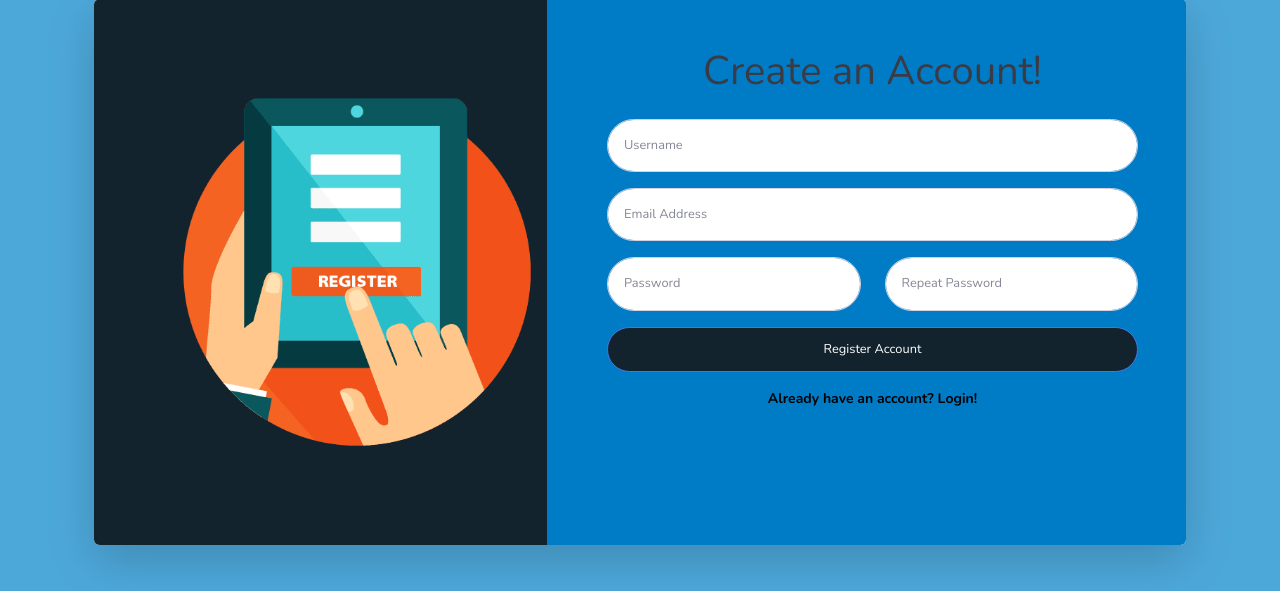
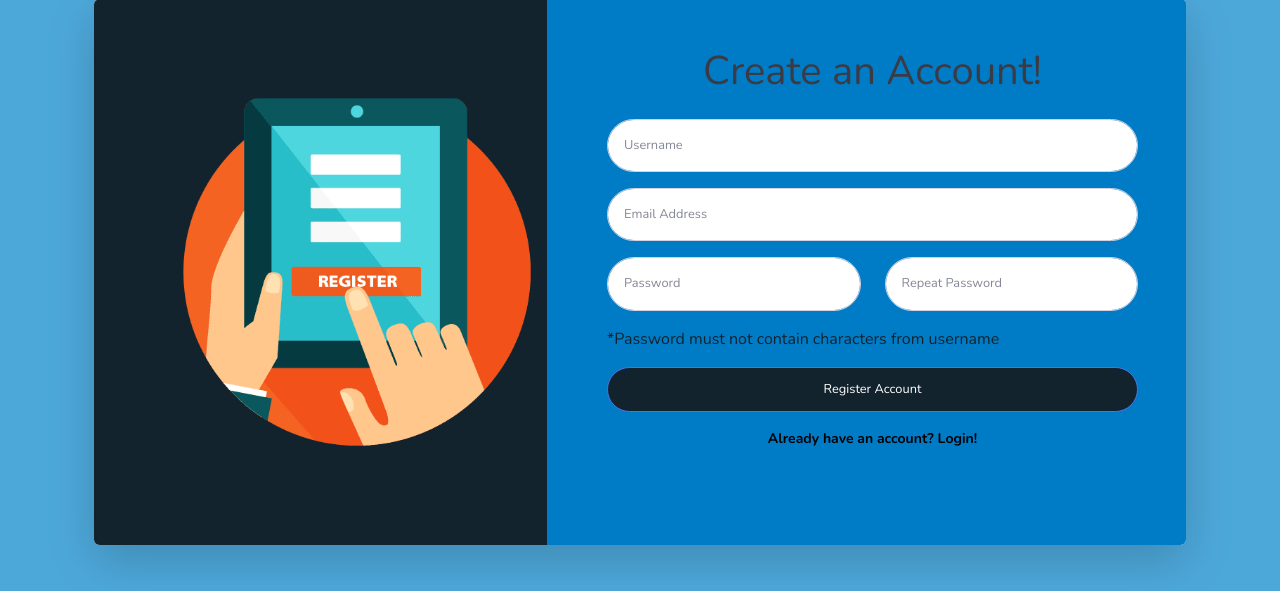
Before and after one commit to vodnalasricharan/StudentMithra, a Django app: template templates/register.html in a window 1280 px wide. Shown: the part 113-704 px from the top of the page. Run offline with Django 3.2, Linux system fonts and the light colour scheme; the template is opened without the code that fills it, so the values that code supplies are empty; some libraries are stand-ins or nearby versions; some web fonts are replaced.

Commit message:
Update register.html

```diff
--- a/templates/register.html
+++ b/templates/register.html
@@ -84,6 +84,7 @@
                                     <div class="col-sm-6"><input class="form-control form-control-user" type="password" id="exampleRepeatPasswordInput" placeholder="Repeat Password" name="password2"></div>
 <!--                                    <small style="color:black;margin-top:5px;margin-left:7px">**password must not contain username</small>-->
                                 </div>
+                                <p style="color:#12232e">*Password must not contain characters from username</p>
 
                                 <div class="form-group"><button onclick="$('#cover-spin').show(0)" class="btn btn-primary d-block btn-user w-100" type="submit" style="background: rgb(18,35,46);">Register Account</button></div>
                                 <div id="cover-spin"></div>
```
